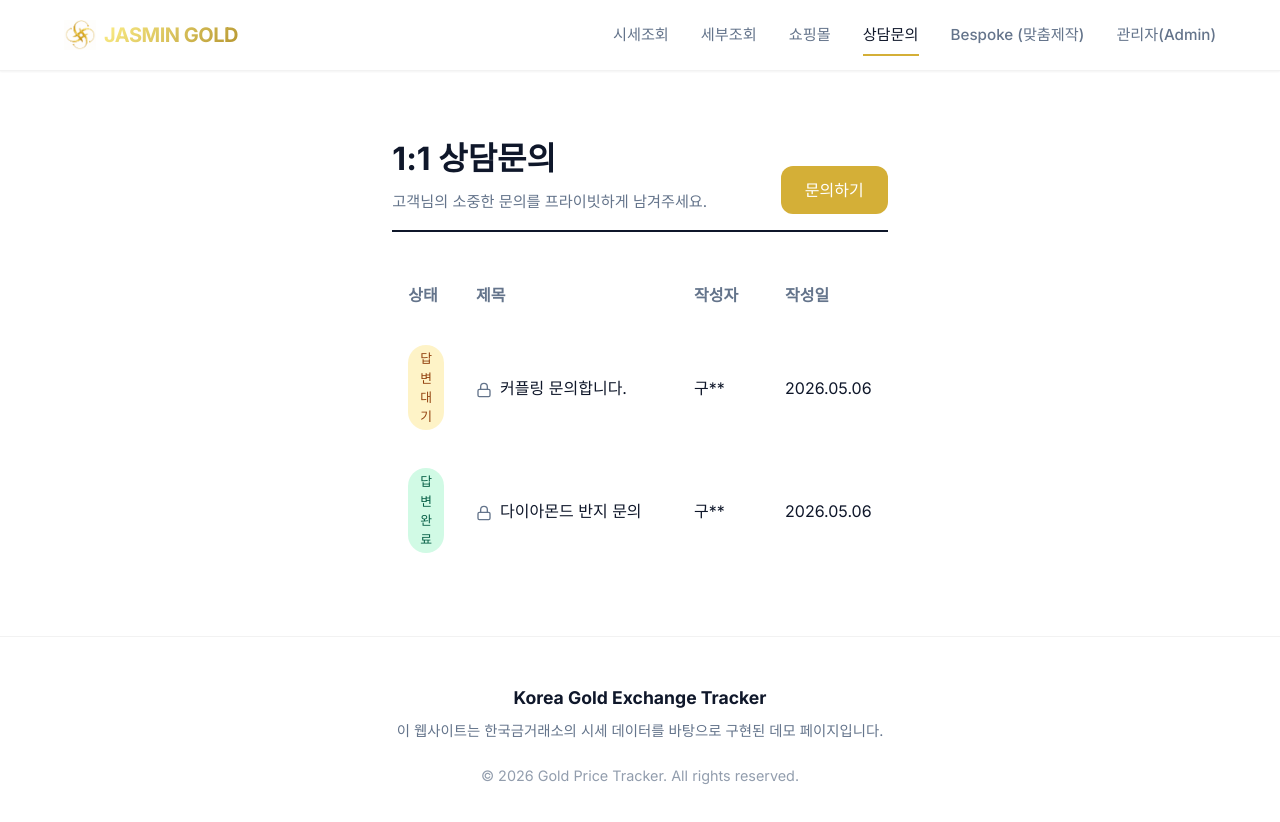
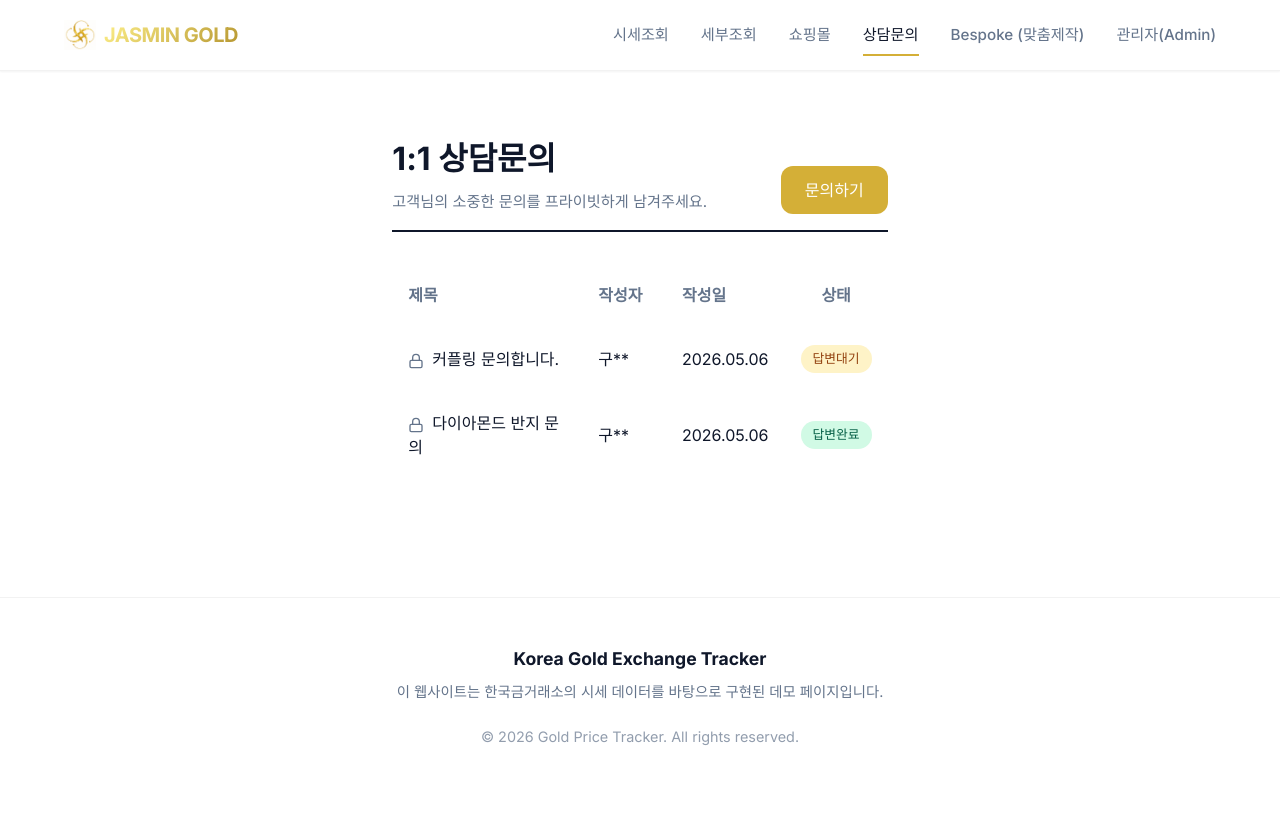
Before and after one commit to f1man/gold, a Next.js app: page /inquiry in a window 1280 px wide. Shown: the top 822 px of the page. After the commit the page ends 800 px from the top, so only its background shows below. Built offline with nearby package versions, Linux system fonts and the light colour scheme.

Commit message:
Move status column to end of table and ensure horizontal rendering in inquiry page

```diff
--- a/src/app/inquiry/page.tsx
+++ b/src/app/inquiry/page.tsx
@@ -91,26 +91,26 @@ export default function InquiryList() {
         <table className={styles.table}>
           <thead>
             <tr>
-              <th style={{ width: '10%' }}>상태</th>
               <th style={{ width: '50%' }}>제목</th>
               <th style={{ width: '20%' }}>작성자</th>
-              <th style={{ width: '20%' }}>작성일</th>
+              <th style={{ width: '15%' }}>작성일</th>
+              <th style={{ width: '15%', textAlign: 'center' }}>상태</th>
             </tr>
           </thead>
           <tbody>
             {inquiries.map((inquiry) => (
               <tr key={inquiry.id} className={styles.row} onClick={() => handleRowClick(inquiry.id)}>
                 <td>
-                  <span className={`${styles.status} ${inquiry.hasReply ? styles.statusComplete : styles.statusPending}`}>
-                    {inquiry.hasReply ? '답변완료' : '답변대기'}
-                  </span>
-                </td>
-                <td>
                   <Lock className={styles.lockIcon} />
                   {inquiry.title}
                 </td>
                 <td>{inquiry.author.substring(0, 1)}**</td>
                 <td>{formatDate(inquiry.createdAt)}</td>
+                <td style={{ textAlign: 'center', whiteSpace: 'nowrap' }}>
+                  <span className={`${styles.status} ${inquiry.hasReply ? styles.statusComplete : styles.statusPending}`}>
+                    {inquiry.hasReply ? '답변완료' : '답변대기'}
+                  </span>
+                </td>
               </tr>
             ))}
           </tbody>
```
